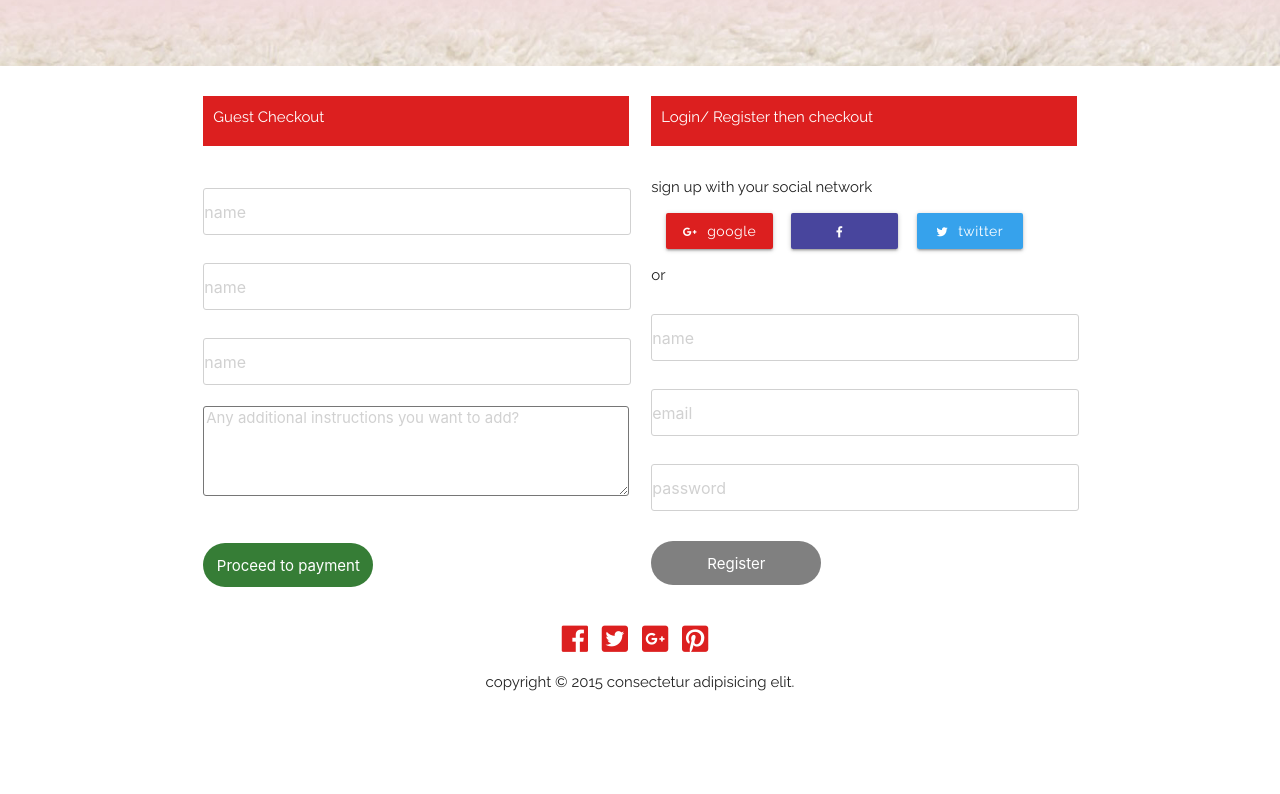
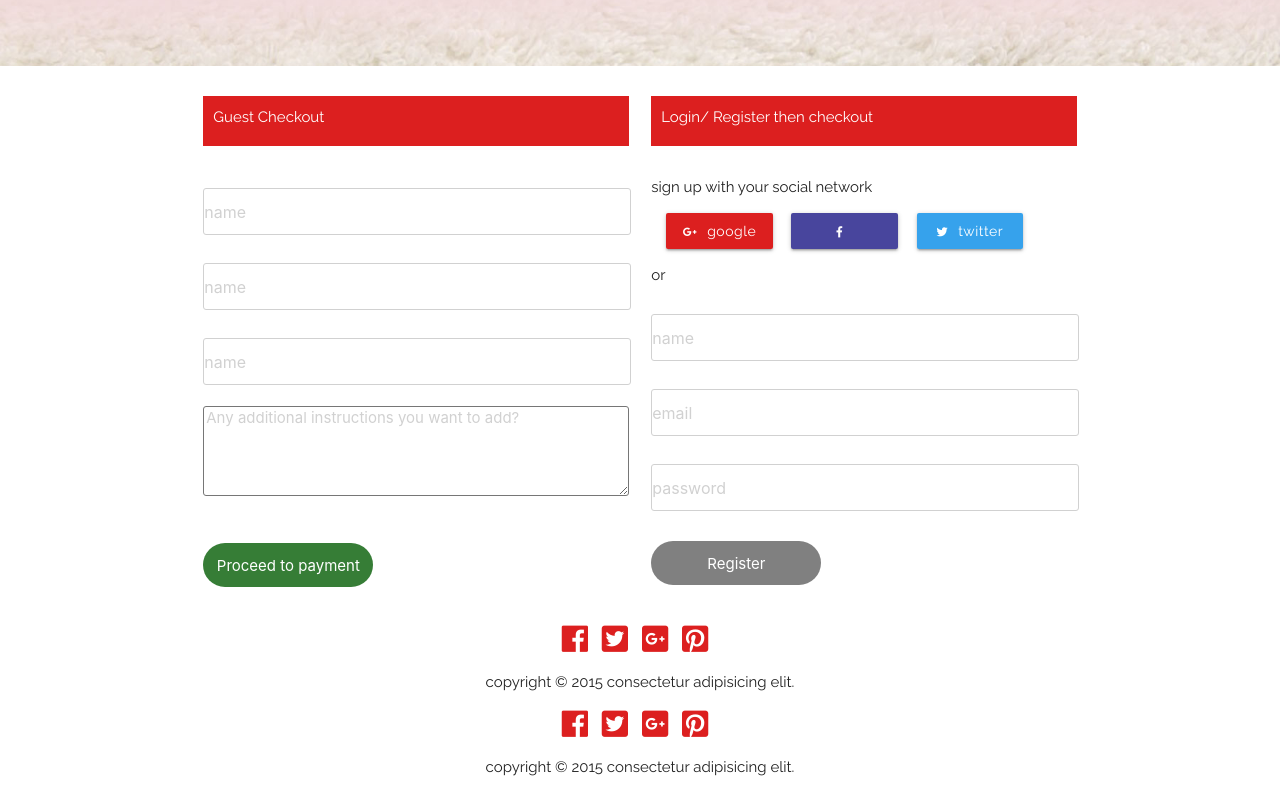
Before and after one commit to EstherWangari/huggies, a plain HTML site: page index.html in a window 1280 px wide. Shown: the part 3061-3855 px from the top of the page. Before the commit the page ends 3770 px from the top, so only its background shows below. Drawn offline with nearby package versions, Linux system fonts and the light colour scheme; a web font is replaced by a local one.

Commit message:
added another icon footer

```diff
--- a/index.html
+++ b/index.html
@@ -291,6 +291,17 @@
             </p>
           </center>
         </div>
+        <div class="end">
+          <center>
+              <i class="fab fa-facebook"></i>
+              <i class="fab fa-twitter-square"></i>
+              <i class="fab fa-google-plus-square"></i>
+              <i class="fab fa-pinterest-square"></i>
+            <p>
+              copyright © 2015 consectetur adipisicing elit.
+            </p>
+          </center>
+        </div>
       </div>
     </div>
 
```
